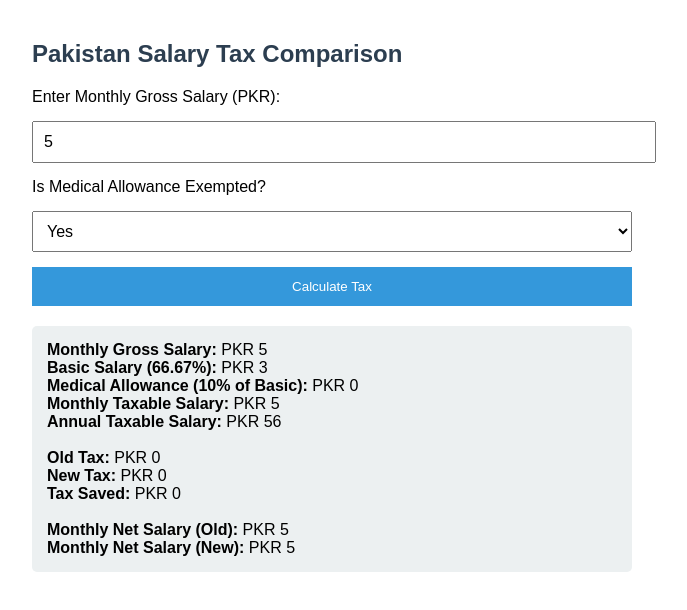
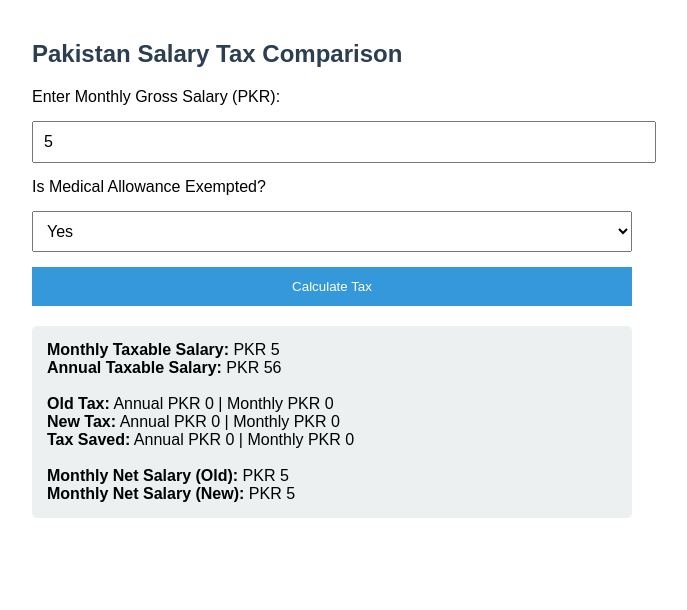
Before and after one commit to aqureshi021/SalaryTaxComparision, a plain HTML site: page Salary Tax Comparision.html in a window 1280 px wide. Both pictures are taken after typing "5" into the empty fields and a click on the button "Calculate Tax". Shown: the whole page, without its empty margins (308-995 px from the left). Drawn offline with Linux system fonts and the light colour scheme.

Commit message:
Update Salary Tax Comparision.html
First Update Salary Tax Comparision.html

```diff
--- a/Salary Tax Comparision.html
+++ b/Salary Tax Comparision.html
@@ -69,7 +69,6 @@
         return;
       }
 
-      // Compute taxable salary considering medical exemption
       let taxableMonthly = grossMonthly;
       let medical = 0, basic = 0;
 
@@ -79,23 +78,22 @@
         taxableMonthly = grossMonthly - medical;
       }
 
-      const annualSalary = taxableMonthly * 12;
-      const oldTax = getTax(annualSalary, taxSlabs.old);
-      const newTax = getTax(annualSalary, taxSlabs.new);
+      const annualTaxable = taxableMonthly * 12;
+      const oldTaxAnnual = getTax(annualTaxable, taxSlabs.old);
+      const newTaxAnnual = getTax(annualTaxable, taxSlabs.new);
+      const oldTaxMonthly = oldTaxAnnual / 12;
+      const newTaxMonthly = newTaxAnnual / 12;
 
       const result = `
-        <strong>Monthly Gross Salary:</strong> PKR ${formatPKR(grossMonthly)}<br>
-        <strong>Basic Salary (66.67%):</strong> PKR ${formatPKR(basic)}<br>
-        <strong>Medical Allowance (10% of Basic):</strong> PKR ${formatPKR(medical)}<br>
         <strong>Monthly Taxable Salary:</strong> PKR ${formatPKR(taxableMonthly)}<br>
-        <strong>Annual Taxable Salary:</strong> PKR ${formatPKR(annualSalary)}<br><br>
+        <strong>Annual Taxable Salary:</strong> PKR ${formatPKR(annualTaxable)}<br><br>
 
-        <strong>Old Tax:</strong> PKR ${formatPKR(oldTax)}<br>
-        <strong>New Tax:</strong> PKR ${formatPKR(newTax)}<br>
-        <strong>Tax Saved:</strong> PKR ${formatPKR(oldTax - newTax)}<br><br>
+        <strong>Old Tax:</strong> Annual PKR ${formatPKR(oldTaxAnnual)} | Monthly PKR ${formatPKR(oldTaxMonthly)}<br>
+        <strong>New Tax:</strong> Annual PKR ${formatPKR(newTaxAnnual)} | Monthly PKR ${formatPKR(newTaxMonthly)}<br>
+        <strong>Tax Saved:</strong> Annual PKR ${formatPKR(oldTaxAnnual - newTaxAnnual)} | Monthly PKR ${formatPKR(oldTaxMonthly - newTaxMonthly)}<br><br>
 
-        <strong>Monthly Net Salary (Old):</strong> PKR ${formatPKR((annualSalary - oldTax)/12)}<br>
-        <strong>Monthly Net Salary (New):</strong> PKR ${formatPKR((annualSalary - newTax)/12)}
+        <strong>Monthly Net Salary (Old):</strong> PKR ${formatPKR(grossMonthly - oldTaxMonthly)}<br>
+        <strong>Monthly Net Salary (New):</strong> PKR ${formatPKR(grossMonthly - newTaxMonthly)}
       `;
 
       document.getElementById('output').innerHTML = result;
```
